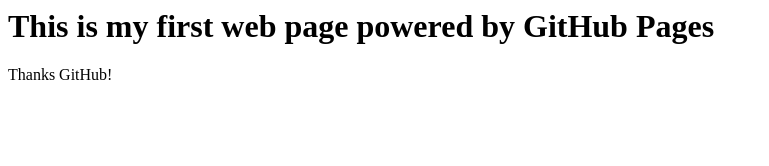
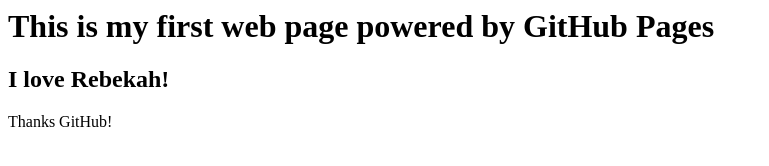
Before and after one commit to CharlieLR/myFirstRepo, a plain HTML site: page index.html in a window 1280 px wide. Shown: the whole page, without its empty margins (0-769 px from the left). Drawn offline with Linux system fonts and the light colour scheme.

Commit message:
Update index.html

```diff
--- a/index.html
+++ b/index.html
@@ -1,5 +1,7 @@
 <html>
 <h1> This is my first web page powered by GitHub Pages </h1>
+
+  <h2> I love Rebekah! </h2>
 
 Thanks GitHub!
 
```
